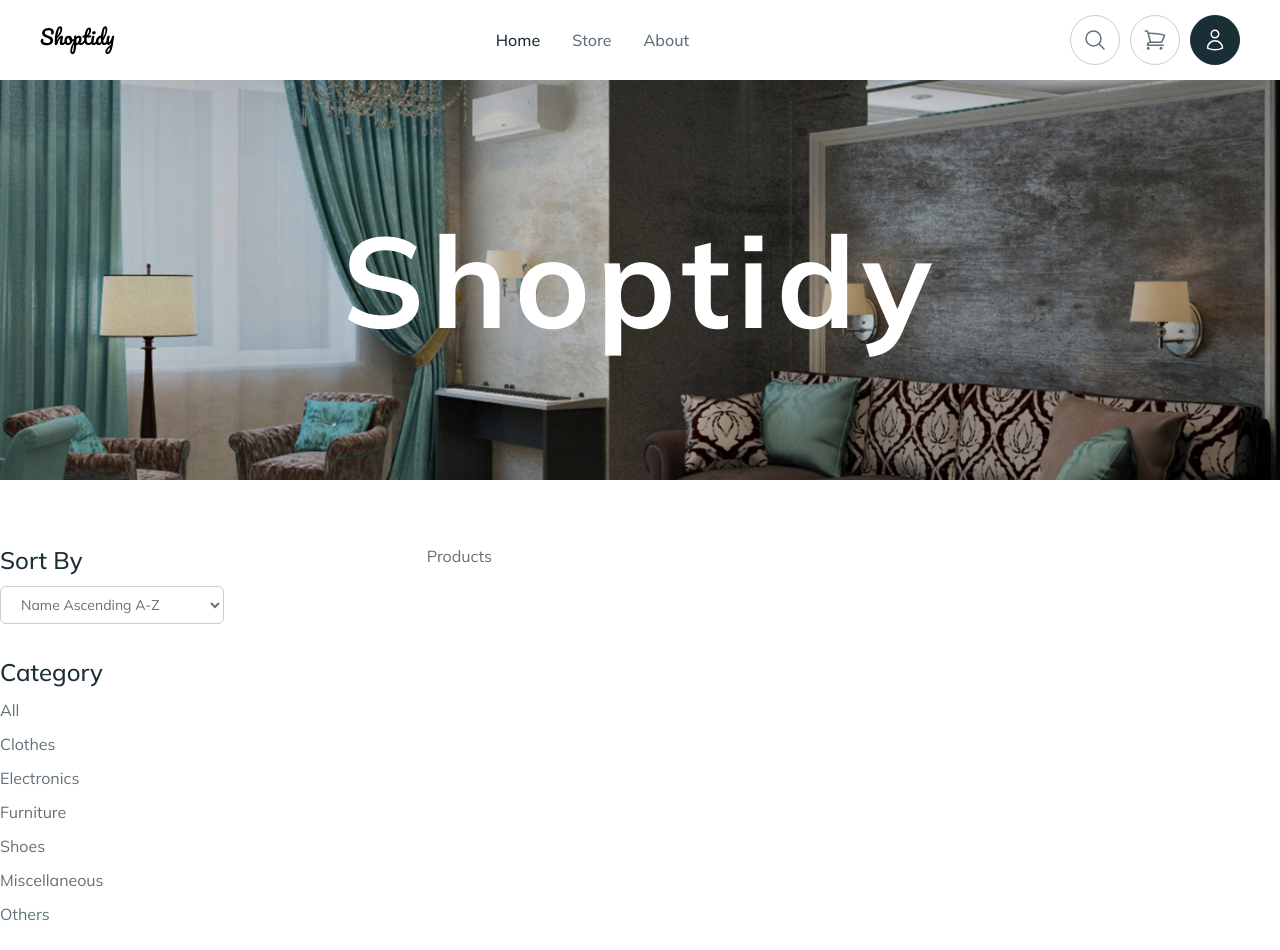
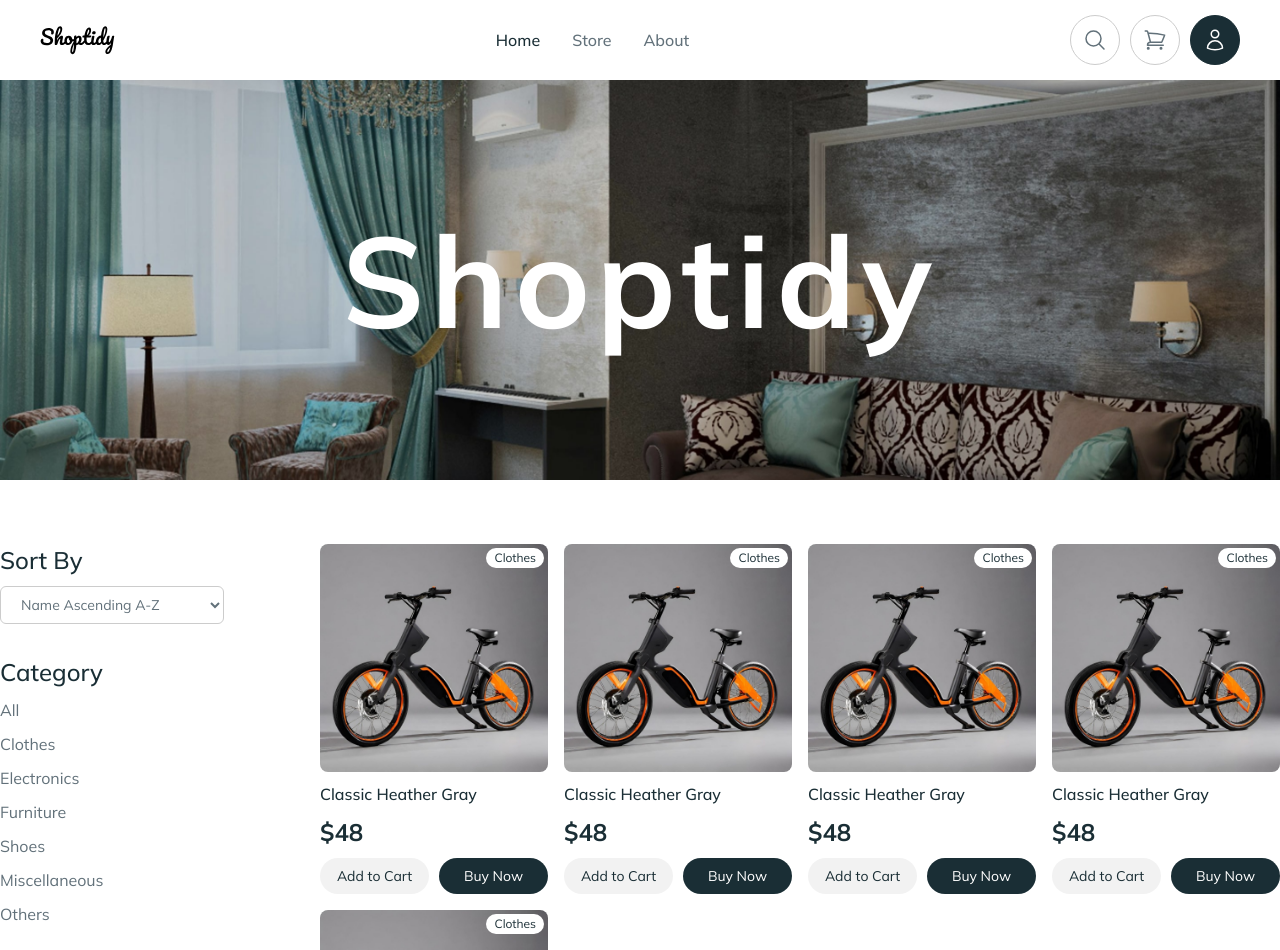
Before and after one commit to andrijaweb/ecommerce-app, a React (Vite) app: page /store in a window 1280 px wide. Shown: the top 950 px of the page. Built offline with nearby package versions, Linux system fonts and the light colour scheme.

Commit message:
Added style for product

```diff
--- /dev/null
+++ b/src/components/Product.tsx
@@ -0,0 +1,27 @@
+const Product = () => {
+  return (
+    <div>
+      <div className="rounded-lg overflow-hidden relative">
+        <img src="bike.jpg" alt="bike" />
+        <p className="text-xs py-[2px] px-2 absolute top-1 right-1 bg-white text-darkSlate rounded-full">
+          Clothes
+        </p>
+      </div>
+      <div className="space-y-2.5 mt-2.5">
+        <h5 className="font-medium text-darkSlate">Classic Heather Gray</h5>
+        <p className="font-bold text-darkSlate text-2xl">$48</p>
+        <div className="flex gap-2.5">
+          <button className="text-sm py-2 text-darkSlate bg-lightGray rounded-full w-full transition-all duration-300 hover:bg-darkGray">
+            Add to Cart
+          </button>
+
+          <button className="text-sm py-2 text-white bg-darkSlate rounded-full w-full transition-all duration-300 hover:bg-black">
+            Buy Now
+          </button>
+        </div>
+      </div>
+    </div>
+  );
+};
+
+export default Product;
--- a/src/pages/StorePage.tsx
+++ b/src/pages/StorePage.tsx
@@ -1,3 +1,5 @@
+import Product from "../components/Product";
+
 const StorePage = () => {
   return (
     <div>
@@ -11,7 +13,7 @@ const StorePage = () => {
           Shoptidy
         </h1>
       </div>
-      <div className="py-16 grid grid-cols-[2fr_4fr] max-w-container mx-auto">
+      <div className="py-16 grid grid-cols-[1fr_3fr] max-w-container mx-auto">
         <div className="flex flex-col gap-8">
           <div className="sort-container">
             <h3 className="heading-tertiary mb-2.5">Sort By</h3>
@@ -55,7 +57,13 @@ const StorePage = () => {
             <input type="range" min="0" max="99999" step="5" />
           </div>
         </div>
-        <div>Products</div>
+        <div className="grid grid-cols-4 gap-4">
+          <Product />
+          <Product />
+          <Product />
+          <Product />
+          <Product />
+        </div>
       </div>
     </div>
   );
```
